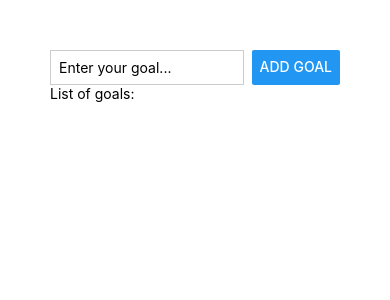
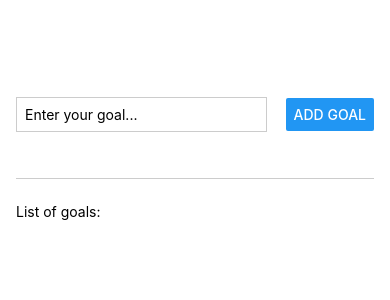
Before and after one commit to jethrosweb/GoalApp, a React Native app: screen / in a window 390 px wide. Shown: the top 300 px of the page. Built offline with nearby package versions, Linux system fonts and the light colour scheme.

Commit message:
basic layout configured

```diff
--- a/App.js
+++ b/App.js
@@ -7,7 +7,7 @@
         <TextInput style={styles.textInput} placeholder="Enter your goal..." />
         <Button title="Add Goal" />
       </View>
-      <View>
+      <View style={styles.goalsContainer}>
         <Text>List of goals:</Text>
       </View>
     </View>
@@ -16,17 +16,27 @@
 
 const styles = StyleSheet.create({
   appContainer: {
-    padding: 50,
+    flex: 1,
+    paddingTop: 50,
+    paddingHorizontal: 16
   },
   inputContainer: {
+    flex: 1,
     flexDirection: 'row',
     justifyContent: 'space-between',
+    alignItems: 'center',
+    marginBottom: 24,
+    borderBottomWidth: 1,
+    borderBottomColor: '#cccccc'
   },
   textInput: {
     borderWidth: 1,
     borderColor: '#cccccc',
-    width: '80%',
+    width: '70%',
     marginRight: 8,
     padding: 8
+  },
+  goalsContainer: {
+    flex: 5
   }
 });
```
